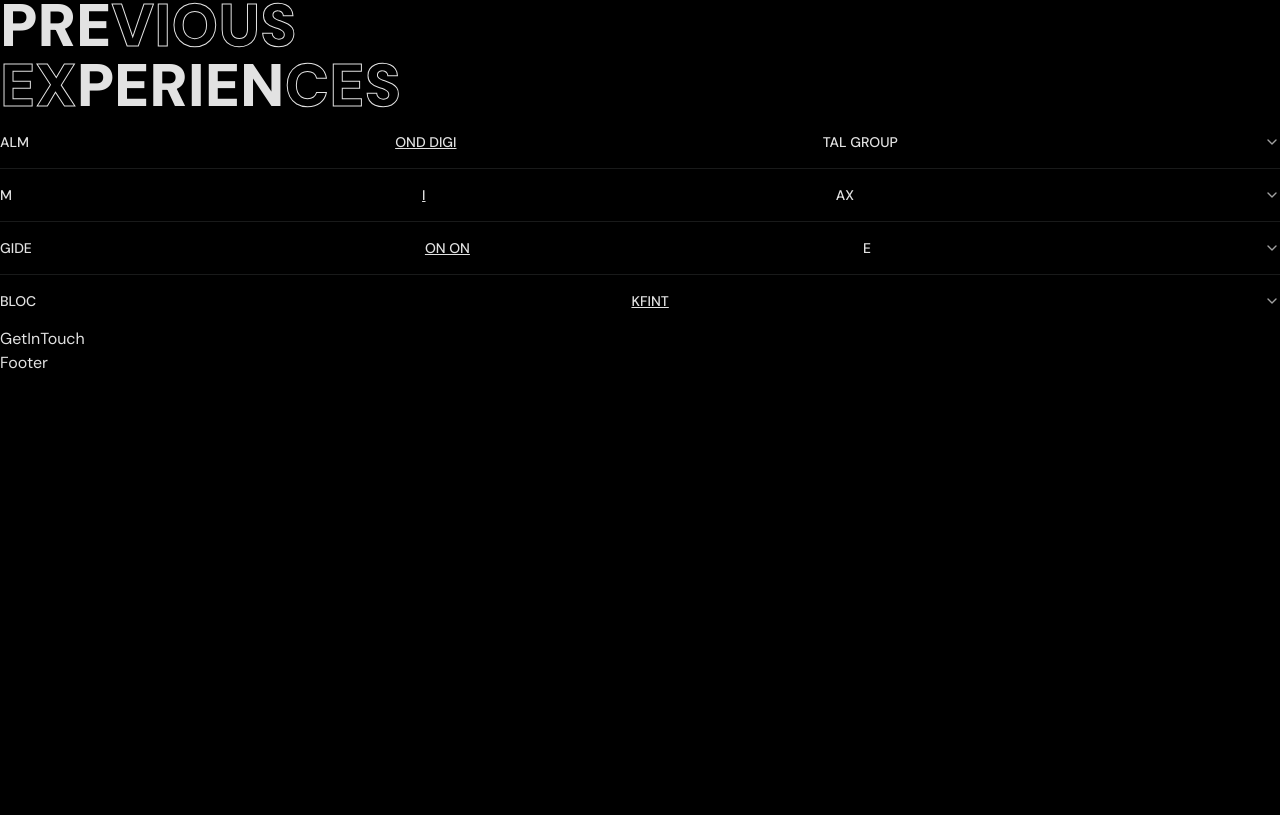
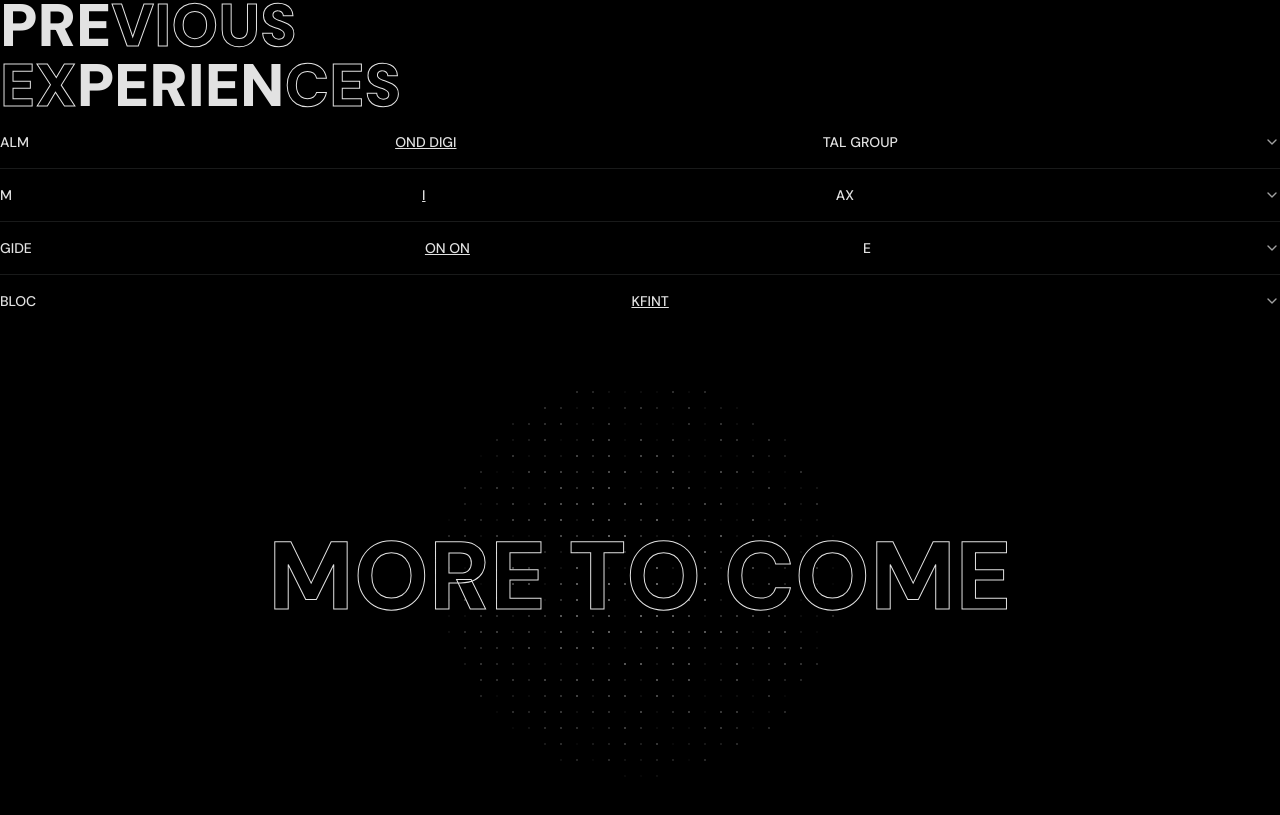
Before and after one commit to PapopCtck/portfolio, a Next.js app: page / in a window 1280 px wide. Shown: the part 3004-3819 px from the top of the page. Before the commit the page ends 3379 px from the top, so only its background shows below. Built offline with nearby package versions, Linux system fonts and the light colour scheme; a web font is replaced by a local one.

Commit message:
🚧 Replaced unfinish section with soon section

```diff
--- a/app/page.tsx
+++ b/app/page.tsx
@@ -1,8 +1,9 @@
 import { About } from "@ppaop/features/About";
-import { Footer } from "@ppaop/features/Footer";
-import { GetInTouch } from "@ppaop/features/GetInTouch";
+// import { Footer } from "@ppaop/features/Footer";
+// import { GetInTouch } from "@ppaop/features/GetInTouch";
 import { Hero } from "@ppaop/features/Hero";
 import { PreviousWork } from "@ppaop/features/PreviousWork";
+import { Soon } from "@ppaop/features/Soon";
 
 export default function Home() {
   return (
@@ -10,8 +11,9 @@
       <Hero />
       <About />
       <PreviousWork />
-      <GetInTouch />
-      <Footer />
+      {/* <GetInTouch />
+      <Footer /> */}
+      <Soon />
     </div>
   );
 }
--- a/features/Soon/index.tsx
+++ b/features/Soon/index.tsx
@@ -18,7 +18,7 @@
           className="font-(family-name:--font-dm-sans) font-extrabold text-8xl text-black text-outline text-shadow-"
           segmentClassName="segment"
         >
-          SOON
+          MORE TO COME
         </TextAnimate>
       </div>
     </div>
```
